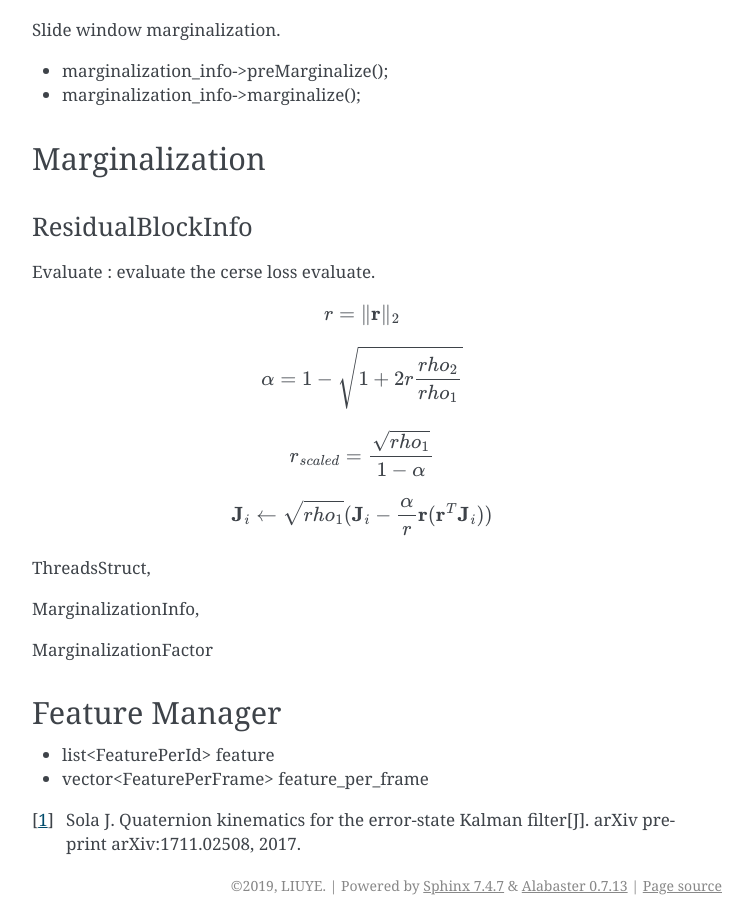
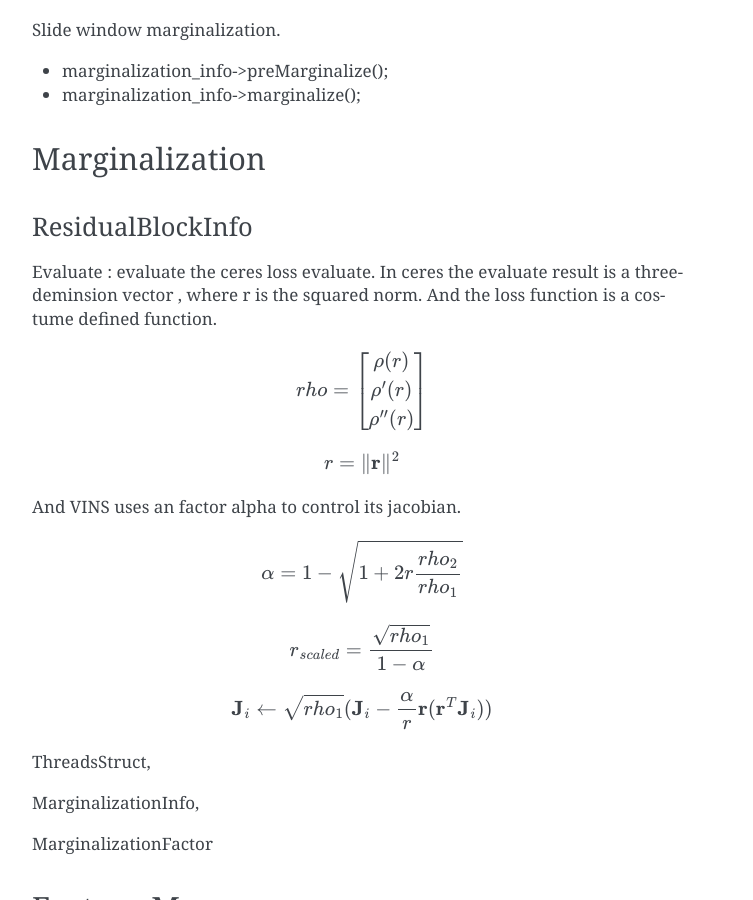
Before and after one commit to gggliuye/VIO, a Sphinx documentation site: the page built from docs/deepblue/LM.rst, in a window 1280 px wide and 900 px high, scrolled down 6445 px. Shown: the whole window, without its empty margins (388-1141 px from the left). Built offline with Sphinx 7.4.7, drawn with Linux system fonts in a browser that asks for light colours.

Commit message:
Update LM.rst

```diff
--- a/docs/deepblue/LM.rst
+++ b/docs/deepblue/LM.rst
@@ -280,10 +280,16 @@ Marginalization
 
 ResidualBlockInfo
 ~~~~~~~~~~~~~~~~~
-Evaluate : evaluate the cerse loss evaluate.
+Evaluate : evaluate the ceres loss evaluate.
+In ceres the evaluate result is a three-deminsion vector , where r is the squared norm. And the loss function is a costume defined function.
 
 .. math::
-    r = \lVert \mathbf{r} \rVert_{2}
+    rho = \begin{bmatrix} \rho(r) \\ \rho ' (r) \\ \rho '' (r) \end{bmatrix}
+
+.. math::
+    r = \lVert \mathbf{r} \rVert^{2}
+
+And VINS uses an factor alpha to control its jacobian.
 
 .. math::
     \alpha = 1 - \sqrt{  1 + 2  r \frac{rho_{2}}{rho_{1}} }
```
